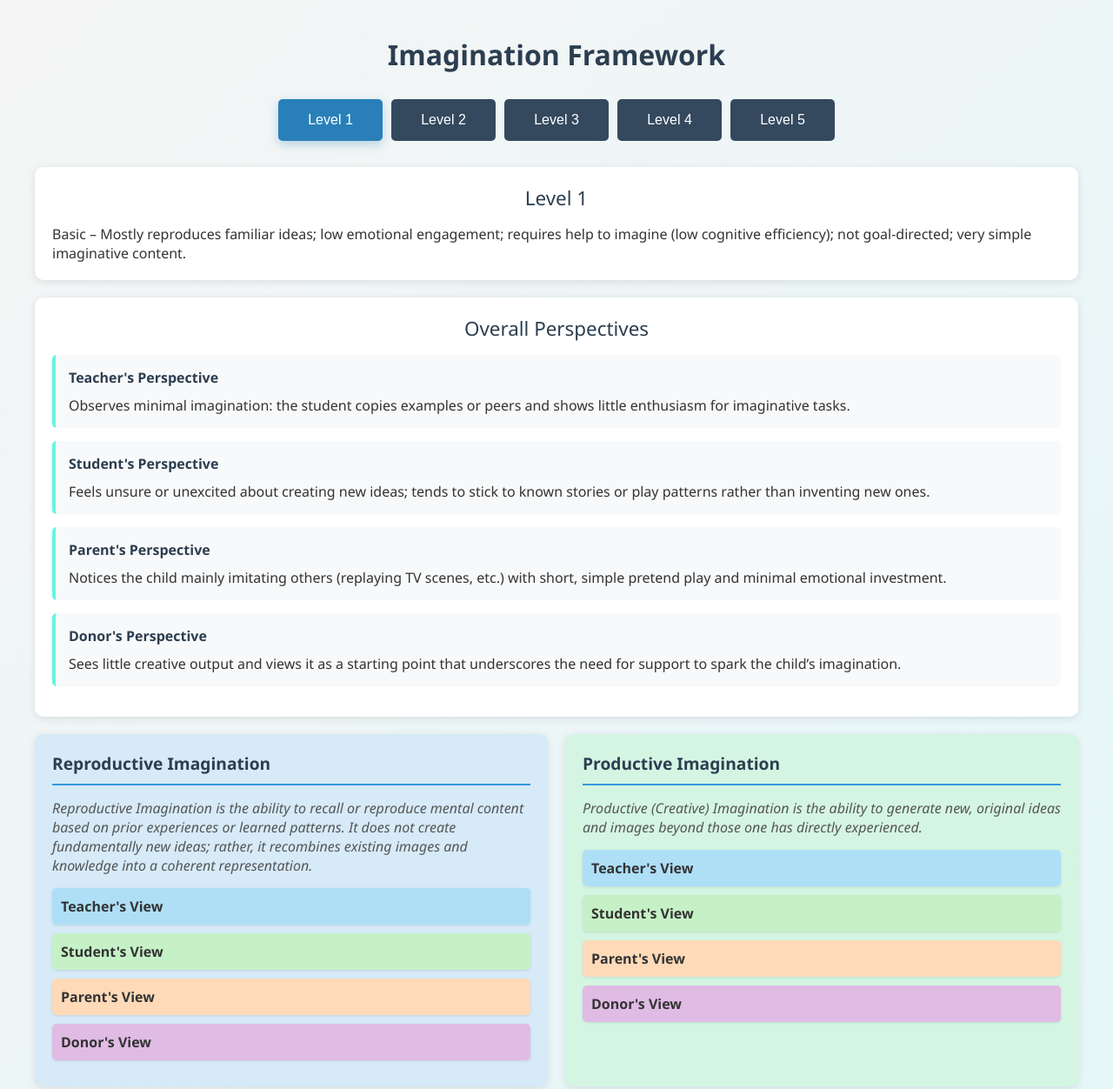
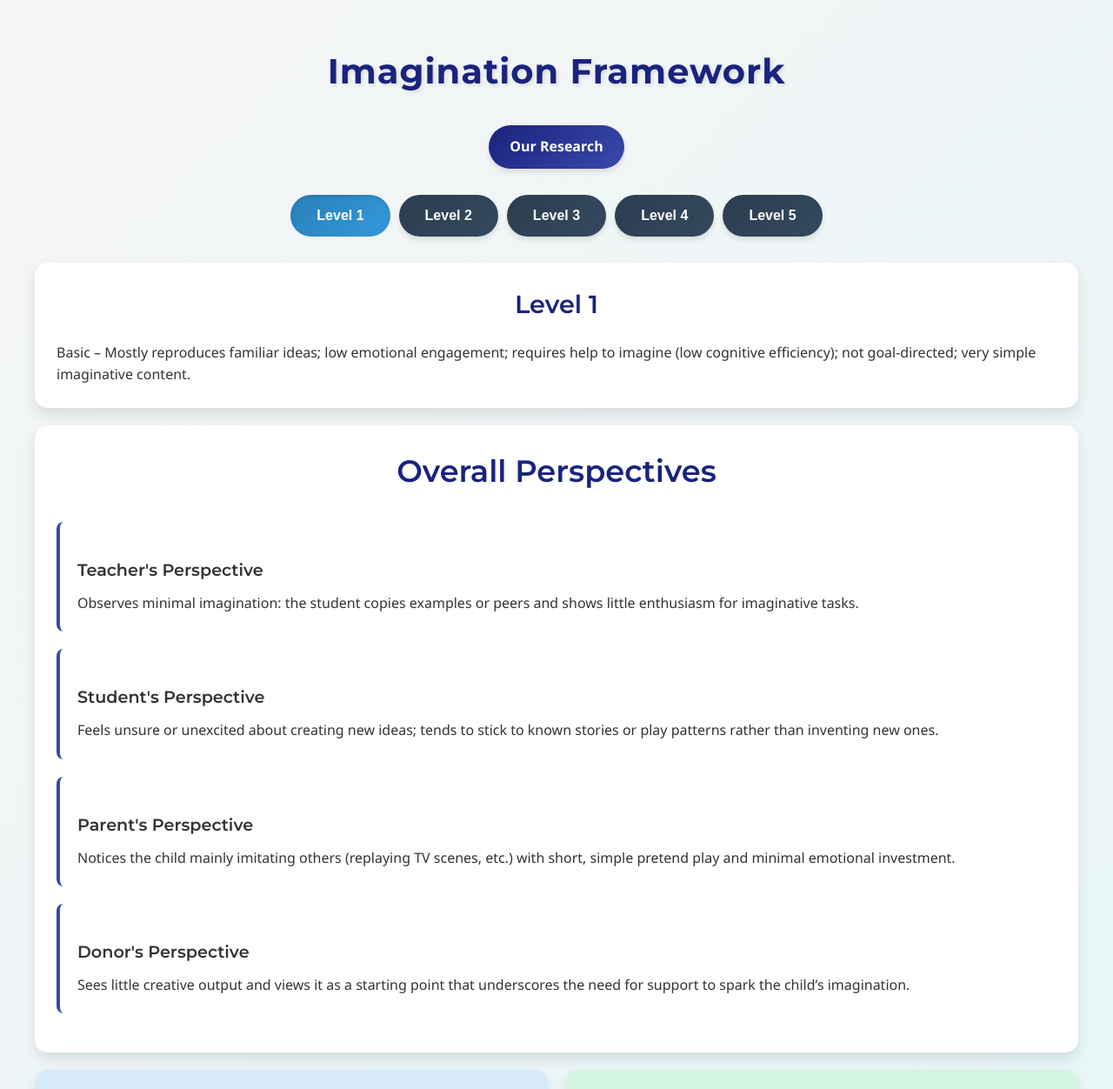
Before and after one commit to adamtzhang/imagination, a plain HTML site: page index.html in a window 1280 px wide. Shown: the top 1252 px of the page at 87% size. Drawn offline with Linux system fonts and the light colour scheme.

Commit message:
Update index.html

```diff
--- a/index.html
+++ b/index.html
@@ -4,6 +4,7 @@
   <meta charset="UTF-8" />
   <meta name="viewport" content="width=device-width, initial-scale=1.0" />
   <title>Imaginative Capacity Framework</title>
+  <link href="https://fonts.googleapis.com/css2?family=Montserrat:wght@400;600;700&display=swap" rel="stylesheet">
   <style>
     * {
       box-sizing: border-box;
@@ -14,16 +15,48 @@
       padding: 20px;
       background: linear-gradient(135deg, #f5f5f5, #e0f7fa);
       color: #333;
+      line-height: 1.6;
     }
     .container {
       max-width: 1200px;
       margin: 0 auto;
     }
+    /* Header styling */
     h1 {
-      color: #2c3e50;
+      font-family: 'Montserrat', sans-serif;
+      font-size: 2.5em;
+      color: #1a237e;
+      text-shadow: 2px 2px 4px rgba(0,0,0,0.1);
+      margin: 30px 0;
+      letter-spacing: 1px;
+      text-align: center;
+    }
+
+    /* Navigation buttons styling */
+    .nav-buttons {
       text-align: center;
       margin-bottom: 30px;
     }
+
+    .research-btn {
+      display: inline-block;
+      padding: 12px 24px;
+      background: linear-gradient(135deg, #1a237e, #3949ab);
+      color: white;
+      text-decoration: none;
+      border-radius: 25px;
+      font-weight: bold;
+      transition: all 0.3s ease;
+      box-shadow: 0 4px 6px rgba(0,0,0,0.1);
+    }
+
+    .research-btn:hover {
+      transform: translateY(-2px);
+      box-shadow: 0 6px 8px rgba(0,0,0,0.2);
+      background: linear-gradient(135deg, #3949ab, #1a237e);
+    }
+
+    /* Level selector styling */
     .level-selector {
       display: flex;
       justify-content: center;
@@ -31,83 +64,112 @@
       margin-bottom: 30px;
       flex-wrap: wrap;
     }
+
     .level-btn {
-      padding: 15px 25px;
+      padding: 15px 30px;
+      background: linear-gradient(135deg, #2c3e50, #34495e);
+      color: white;
       border: none;
-      border-radius: 5px;
-      background-color: #34495e;
-      color: white;
+      border-radius: 25px;
+      font-size: 16px;
+      font-weight: bold;
       cursor: pointer;
       transition: all 0.3s ease;
-      font-size: 16px;
-      min-width: 120px;
+      box-shadow: 0 4px 6px rgba(0,0,0,0.1);
     }
+
     .level-btn:hover {
-      background-color: #2980b9;
       transform: translateY(-2px);
+      background: linear-gradient(135deg, #34495e, #2c3e50);
+      box-shadow: 0 6px 8px rgba(0,0,0,0.2);
     }
+
     .level-btn.active {
-      background-color: #2980b9;
-      box-shadow: 0 4px 12px rgba(41, 128, 185, 0.3);
+      background: linear-gradient(135deg, #2980b9, #3498db);
+      box-shadow: inset 0 2px 4px rgba(0,0,0,0.1);
     }
-    .level-description,
-    .overall-section,
-    .dimension-section {
-      background-color: white;
-      border-radius: 10px;
+
+    /* Section styling */
+    .level-description, .overall-section, .dimension-section {
+      border-radius: 15px;
+      box-shadow: 0 8px 16px rgba(0,0,0,0.1);
+      background: white;
+      transition: transform 0.3s ease, box-shadow 0.3s ease;
+      padding: 25px;
+      margin-bottom: 20px;
+    }
+
+    .level-description:hover, .overall-section:hover, .dimension-section:hover {
+      transform: translateY(-5px);
+      box-shadow: 0 12px 20px rgba(0,0,0,0.15);
+    }
+
+    /* Typography */
+    .level-title {
+      font-family: 'Montserrat', sans-serif;
+      font-size: 1.8em;
+      color: #1a237e;
+      margin-bottom: 20px;
+      text-align: center;
+      font-weight: 600;
+    }
+
+    .section-title {
+      font-family: 'Montserrat', sans-serif;
+      font-size: 2.2em;
+      color: #1a237e;
+      margin-bottom: 30px;
+      text-align: center;
+      font-weight: 600;
+    }
+
+    .dimension-title {
+      font-family: 'Montserrat', sans-serif;
+      font-size: 1.8em;
+      color: #1a237e;
+      margin-bottom: 15px;
+      font-weight: 600;
+    }
+
+    /* Overall perspectives styling */
+    .overall-section .perspective {
+      background-color: #ffffff;
       padding: 20px;
       margin-bottom: 20px;
-      box-shadow: 0 2px 10px rgba(0, 0, 0, 0.1);
-      transition: transform 0.3s ease;
+      border-radius: 8px;
+      border-left: 4px solid #3949ab;
     }
-    .level-title,
-    .section-title {
-      font-size: 1.4em;
-      color: #2c3e50;
-      margin-bottom: 15px;
-      text-align: center;
+
+    .perspective-title {
+      font-family: 'Montserrat', sans-serif;
+      font-size: 1.2em;
+      font-weight: 600;
+      color: #333;
+      margin: 20px 0 10px 0;
     }
-    /* Overall perspectives (kept as is) */
-    .overall-section .perspective {
-      background-color: #f8f9fa;
-      padding: 15px;
-      margin-bottom: 15px;
-      border-radius: 5px;
-      border-left: 4px solid #64f5e1;
-    }
-    .perspective-title {
-      font-weight: bold;
-      color: #2c3e50;
-      margin-bottom: 10px;
-    }
-    /* Dimensions container: two cards per row */
+
+    /* Dimensions styling */
     .dimensions-container {
       display: flex;
       flex-wrap: wrap;
       gap: 20px;
     }
+
     .dimension-section {
       width: calc(50% - 10px);
-      transition: transform 0.3s ease, box-shadow 0.3s ease;
     }
-    .dimension-section:hover {
-      transform: translateY(-5px);
-      box-shadow: 0 8px 16px rgba(0, 0, 0, 0.2);
+
+    .dimension-definition {
+      margin: 15px 0 25px 0;
+      font-size: 1.1em;
+      color: #444;
+      line-height: 1.6;
+      padding: 15px;
+      background-color: rgba(255, 255, 255, 0.7);
+      border-radius: 8px;
     }
-    .dimension-title {
-      font-size: 1.2em;
-      font-weight: bold;
-      color: #2c3e50;
-      margin-bottom: 15px;
-      padding-bottom: 10px;
-      border-bottom: 2px solid #3498db;
-    }
-    .dimension-definition {
-      margin-bottom: 15px;
-      font-style: italic;
-      color: #555;
-    }
-    /* Accordion styles for each perspective */
+
+    /* Accordion styling */
     .accordion {
       margin-bottom: 10px;
       border: none;
@@ -115,47 +177,60 @@
       overflow: hidden;
       box-shadow: 0 1px 3px rgba(0,0,0,0.1);
     }
+
     .accordion-header {
-      padding: 10px;
+      padding: 12px 15px;
       cursor: pointer;
       font-weight: bold;
       user-select: none;
       transition: background-color 0.3s ease;
       border: none;
-      /* The background-color will be set via JS */
+      font-family: 'Montserrat', sans-serif;
     }
+
     .accordion-header:hover {
       filter: brightness(90%);
     }
+
     .accordion-content {
       max-height: 0;
       opacity: 0;
       overflow: hidden;
       transition: max-height 0.3s ease, opacity 0.3s ease;
-      padding: 0 10px;
+      padding: 0 15px;
+      font-size: 1.1em;
+      line-height: 1.6;
     }
+
     .accordion.active .accordion-content {
       max-height: 500px;
       opacity: 1;
-      padding: 10px;
+      padding: 15px;
     }
-    /* Fade effect for content on level change */
+
     #content {
       transition: opacity 0.5s ease;
     }
+
     @media (max-width: 768px) {
       .level-btn {
         flex: 1 1 calc(33.33% - 10px);
         font-size: 14px;
         padding: 10px 15px;
       }
+      .dimension-section {
+        width: 100%;
+      }
       .level-description,
       .overall-section,
       .dimension-section {
-        padding: 15px;
+        padding: 20px;
       }
-      .dimension-section {
-        width: 100%;
+      .section-title {
+        font-size: 1.8em;
+      }
+      .dimension-title {
+        font-size: 1.6em;
       }
     }
   </style>
@@ -163,6 +238,9 @@
 <body>
   <div class="container">
     <h1>Imagination Framework</h1>
+    <div class="nav-buttons">
+      <a href="research.html" class="research-btn">Our Research</a>
+    </div>
     <div class="level-selector" id="levelSelector">
       <!-- Level buttons will be created by JavaScript -->
     </div>
@@ -479,9 +557,7 @@
             const header = document.createElement("div");
             header.className = "accordion-header";
             header.textContent = perspectiveName;
-            // Set header background to our mapping (if available)
             header.style.backgroundColor = perspectiveColors[perspectiveName] || "#eee";
-            // Remove border to be boardless
             header.style.border = "none";
             const accContent = document.createElement("div");
             accContent.className = "accordion-content";
```
